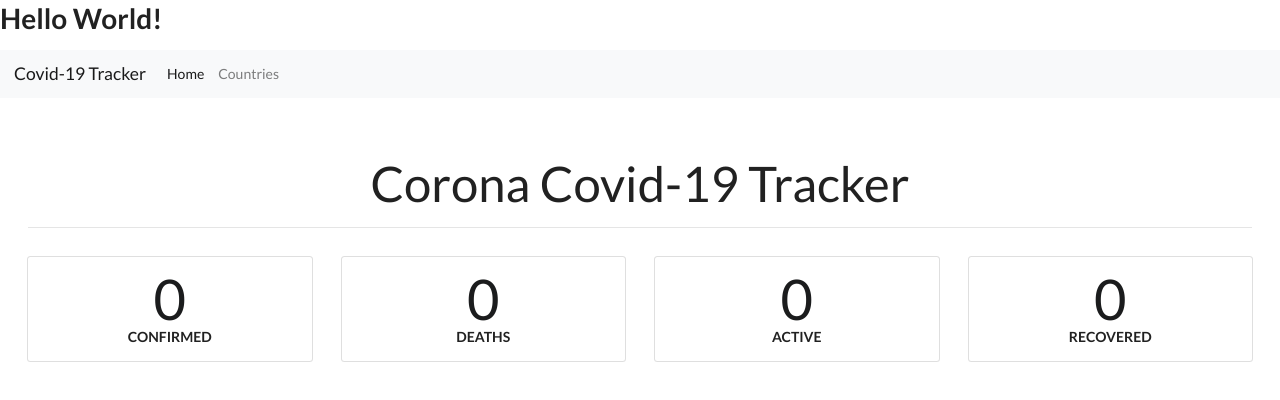
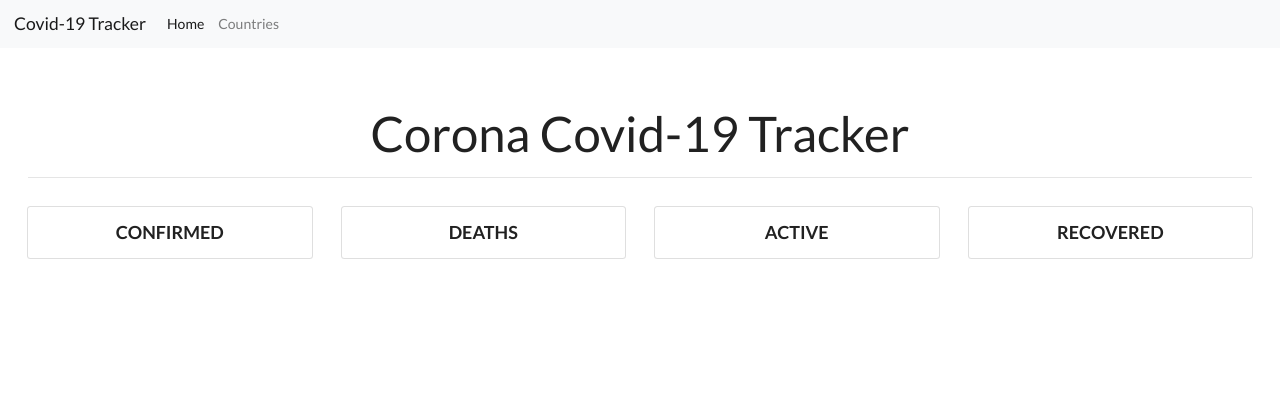
Before and after one commit to bermanjacob96/covid19-tracker, an Angular app: page / in a window 1280 px wide. Shown: the top 400 px of the page. Built offline with nearby package versions, Linux system fonts and the light colour scheme; no server answers.

Commit message:
Added options in Countries and created dashboard-card component

```diff
--- a/src/app/app.component.html
+++ b/src/app/app.component.html
@@ -1,3 +1,2 @@
-<h1>Hello World!</h1>
 <app-navbar></app-navbar>
 <router-outlet></router-outlet>
--- a/src/app/app.module.ts
+++ b/src/app/app.module.ts
@@ -7,13 +7,15 @@ import { NavbarComponent } from './components/navbar/navbar.component';
 import { CountriesComponent } from './components/countries/countries.component';
 import { HomeComponent } from './components/home/home.component';
 import { HttpClientModule } from '@angular/common/http';
+import { DashboardCardComponent } from './components/dashboard-card/dashboard-card.component';
 
 @NgModule({
   declarations: [
     AppComponent,
     NavbarComponent,
     CountriesComponent,
-    HomeComponent
+    HomeComponent,
+    DashboardCardComponent
   ],
   imports: [
     BrowserModule,
--- a/src/app/components/countries/countries.component.html
+++ b/src/app/components/countries/countries.component.html
@@ -1,7 +1,13 @@
 <div class="jumbotron bg-white text-center">
   <h1 class="display-4">Corona Covid-19 Tracker Countries Wise</h1>
-  <hr />
-  <p class="lead">Lorem ipsum dolor sit amet, consectetur adipiscing elit, sed do eiusmod tempor incididunt ut labore et dolore magna aliqua.</p>
-  <hr class="my-4" />
-  <p>Lorem ipsum dolor sit amet, consectetur adipiscing elit, sed do eiusmod tempor incididunt ut labore et dolore magna aliqua.</p>
+  <hr>
+
+  <div class="mx-auto">
+    <div class="form-group col-lg-5 mx-auto">
+       <label for="c">Select Country</label>
+       <select name="" class="form-control" id="c">
+         <option value="con" *ngFor='let con of countries'>{{con}}</option>
+       </select>
+    </div>
+  </div>
 </div>
--- a/src/app/components/countries/countries.component.ts
+++ b/src/app/components/countries/countries.component.ts
@@ -1,4 +1,6 @@
 import { Component, OnInit } from '@angular/core';
+import { DataServiceService } from 'src/app/services/data-service.service';
+import { GlobalDataSummary } from 'src/app/models/global.data';
 
 @Component({
   selector: 'app-countries',
@@ -7,9 +9,20 @@ import { Component, OnInit } from '@angular/core';
 })
 export class CountriesComponent implements OnInit {
 
-  constructor() { }
+  data: GlobalDataSummary[];
+  countries: string[] = [];
+
+  constructor(private service : DataServiceService) { }
 
   ngOnInit(): void {
+
+    this.service.getGlobalData().subscribe(result => {
+      this.data = result;
+      this.data.forEach(cs => {
+        this.countries.push(cs.country)
+
+      })
+    })
   }
 
 }
--- /dev/null
+++ b/src/app/components/dashboard-card/dashboard-card.component.html
@@ -0,0 +1,43 @@
+<div class="row">
+  <div class="card col p-3 m-3">
+    <div class="ui statistic">
+      <div class="value">
+        {{totalConfirmed}}
+      </div>
+      <div class="label">
+        <h3>Confirmed</h3>
+      </div>
+    </div>
+  </div>
+  <div class="card col p-3 m-3">
+    <div class="ui statistic">
+      <div class="value">
+        {{totalDeaths}}
+      </div>
+      <div class="label">
+        <h3>Deaths</h3>
+      </div>
+    </div>
+  </div>
+  <div class="card col p-3 m-3">
+    <div class="ui statistic">
+      <div class="value">
+        {{totalActive}}
+      </div>
+      <div class="label">
+        <h3>Active</h3>
+      </div>
+    </div>
+  </div>
+  <div class="card col p-3 m-3">
+    <div class="ui statistic">
+      <div class="value">
+        {{totalRecovered}}
+      </div>
+      <div class="label">
+        <h3>Recovered</h3>
+      </div>
+    </div>
+  </div>
+
+</div>
--- /dev/null
+++ b/src/app/components/dashboard-card/dashboard-card.component.ts
@@ -0,0 +1,23 @@
+import { Component, OnInit, Input } from '@angular/core';
+
+@Component({
+  selector: 'app-dashboard-card',
+  templateUrl: './dashboard-card.component.html',
+  styleUrls: ['./dashboard-card.component.css']
+})
+export class DashboardCardComponent implements OnInit {
+
+  @Input('totalConfirmed')
+  totalConfirmed;
+  @Input('totalActive')
+  totalActive;
+  @Input('totalDeaths')
+  totalDeaths;
+  @Input('totalRecovered')
+  totalRecovered;
+  constructor() { }
+
+  ngOnInit(): void {
+  }
+
+}
--- a/src/app/components/home/home.component.html
+++ b/src/app/components/home/home.component.html
@@ -1,47 +1,12 @@
 <div class="jumbotron bg-white text-center">
   <h1 class="display-4">Corona Covid-19 Tracker</h1>
   <hr />
-  <div class="row">
-    <div class="card col p-3 m-3">
-      <div class="ui statistic">
-        <div class="value">
-          {{totalConfirmed}}
-        </div>
-        <div class="label">
-          Confirmed
-        </div>
-      </div>
-    </div>
-    <div class="card col p-3 m-3">
-      <div class="ui statistic">
-        <div class="value">
-          {{totalDeaths}}
-        </div>
-        <div class="label">
-          Deaths
-        </div>
-      </div>
-    </div>
-    <div class="card col p-3 m-3">
-      <div class="ui statistic">
-        <div class="value">
-          {{totalActive}}
-        </div>
-        <div class="label">
-          Active
-        </div>
-      </div>
-    </div>
-    <div class="card col p-3 m-3">
-      <div class="ui statistic">
-        <div class="value">
-          {{totalRecovered}}
-        </div>
-        <div class="label">
-          Recovered
-        </div>
-      </div>
-    </div>
 
-  </div>
+  <app-dashboard-card>
+                      [totalConfirmed]="totalConfirmed"
+                      [totalDeaths]="totalDeaths"
+                      [totalActive]="totalActive"
+                      [totalRecovered]="totalRecovered">
+  </app-dashboard-card>
+
 </div>
```
Also changed, not shown: src/app/components/dashboard-card/dashboard-card.component.css (added), 1 other file (tests, documents, lock files or other folders).
